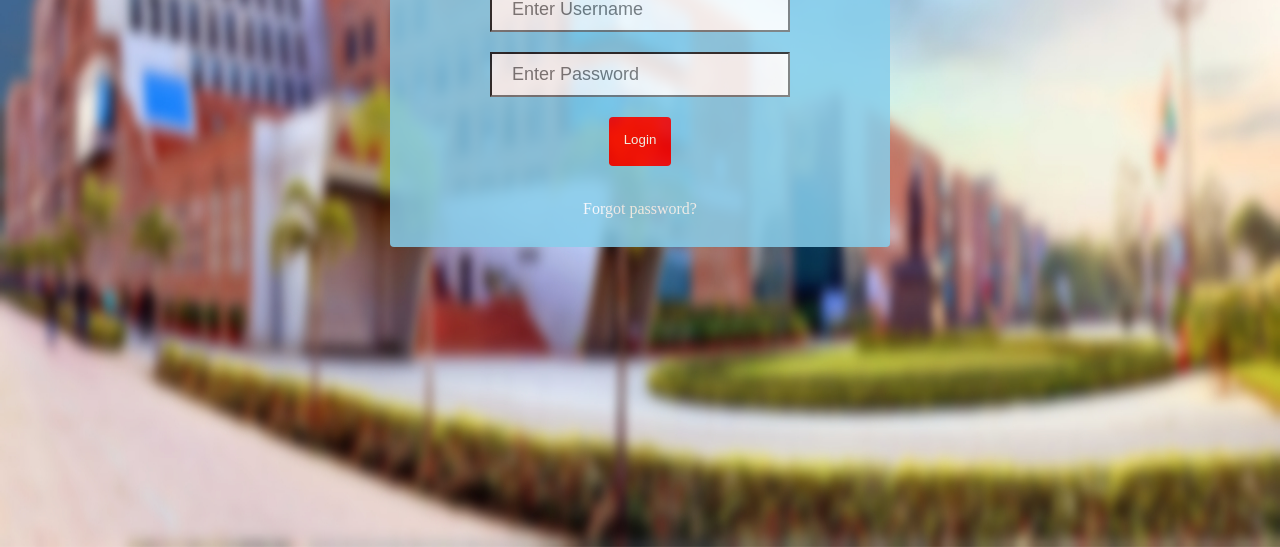
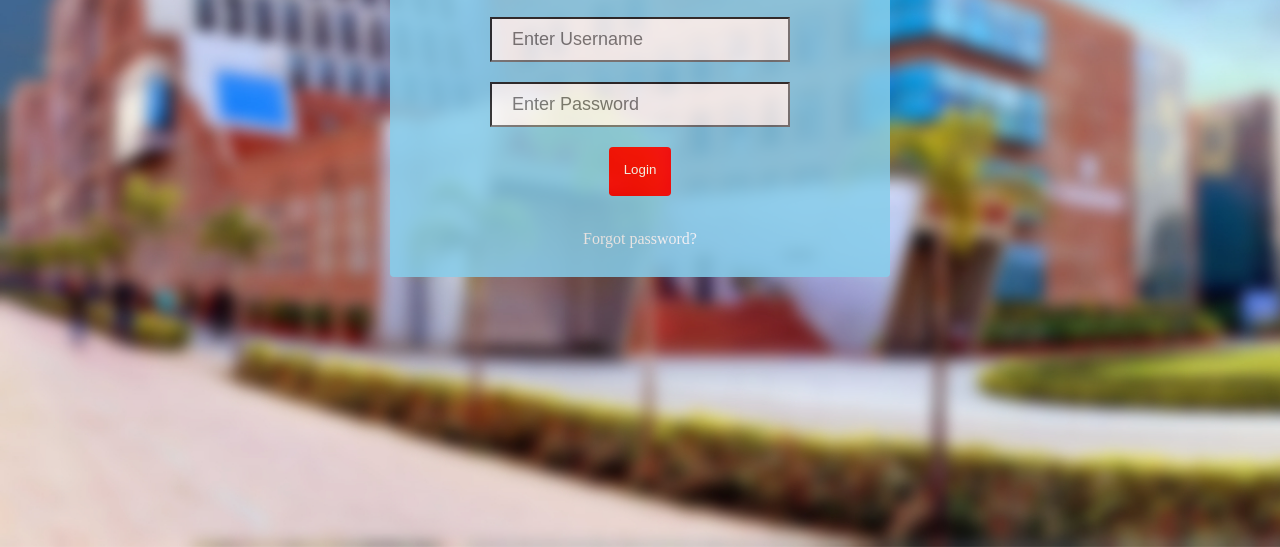
Before and after one commit to paurush23/paurush23.github.io, a plain HTML site: page index.html in a window 1280 px wide. Shown: the part 253-800 px from the top of the page. Drawn offline with nearby package versions, Linux system fonts and the light colour scheme.

Commit message:
Update index.html

```diff
--- a/index.html
+++ b/index.html
@@ -27,7 +27,7 @@ body{
       margin:0;
 
       background-image: url("public/images/user3.jpg");
-	background-size: 100% 100%;
+	background-size: cover;
 	background-repeat: no-repeat;
 
 
@@ -43,7 +43,7 @@ body{
            border-radius:4px;
 
 	   		padding-bottom:30px;
-	margin: 70px auto;
+	margin: 100px auto;
 }
 .container img{
       width:120px;
```
